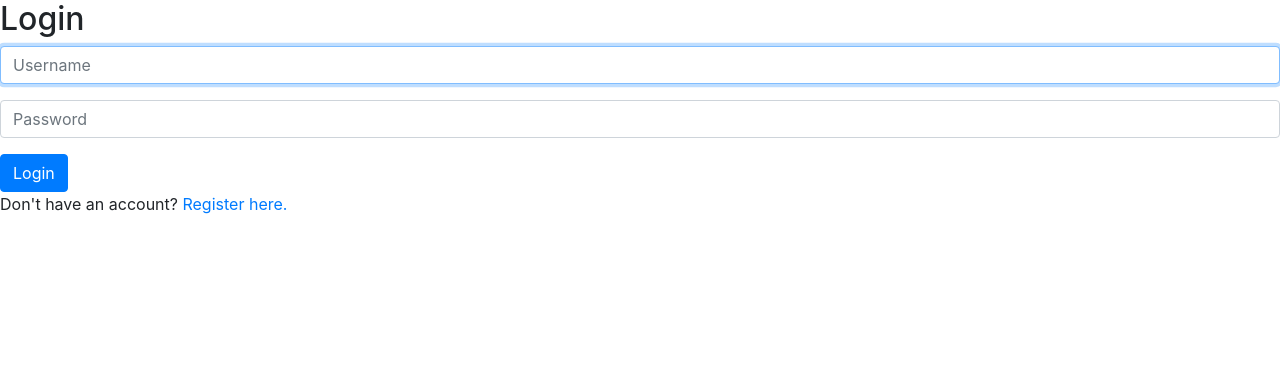
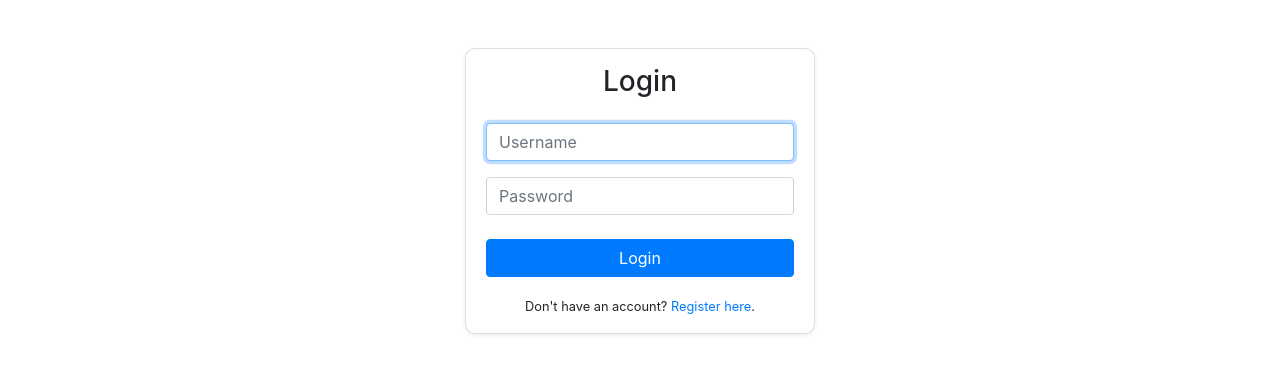
Before and after one commit to iygeal/network, a Django app: page /login in a window 1280 px wide. Shown: the part 56-430 px from the top of the page. Run offline with Django 3.2, Linux system fonts and the light colour scheme; some libraries are stand-ins or nearby versions.

Commit message:
UPDATE: Modified register and login templates to look more appealing.

```diff
--- a/project4/network/templates/network/login.html
+++ b/project4/network/templates/network/login.html
@@ -1,24 +1,50 @@
 {% extends "network/layout.html" %}
 
 {% block body %}
-
-    <h2>Login</h2>
+<div class="container mt-5">
+  <div class="row justify-content-center">
+    <div class="col-md-6 col-lg-4">
+      <div class="card shadow-sm">
+        <div class="card-body">
+          <h3 class="text-center mb-4">Login</h3>
 
           {% if message %}
-        <div>{{ message }}</div>
+            <div class="alert alert-warning text-center">{{ message }}</div>
           {% endif %}
 
           <form action="{% url 'login' %}" method="post">
             {% csrf_token %}
-        <div class="form-group">
-            <input autofocus class="form-control" type="text" name="username" placeholder="Username">
+            <div class="form-group mb-3">
+              <input
+                autofocus
+                class="form-control"
+                type="text"
+                name="username"
+                placeholder="Username"
+              >
             </div>
-        <div class="form-group">
-            <input class="form-control" type="password" name="password" placeholder="Password">
+            <div class="form-group mb-4">
+              <input
+                class="form-control"
+                type="password"
+                name="password"
+                placeholder="Password"
+              >
             </div>
-        <input class="btn btn-primary" type="submit" value="Login">
+            <div class="d-grid">
+              <button class="btn btn-primary btn-block" type="submit">Login</button>
+            </div>
           </form>
 
-    Don't have an account? <a href="{% url 'register' %}">Register here.</a>
-
+          <div class="text-center mt-3">
+            <small>
+              Don't have an account?
+              <a href="{% url 'register' %}">Register here</a>.
+            </small>
+          </div>
+        </div>
+      </div>
+    </div>
+  </div>
+</div>
 {% endblock %}
```
Also changed, not shown: project4/network/templates/network/register.html (+21 -10 lines). Lines whose indentation alone changed are shown as unchanged.
